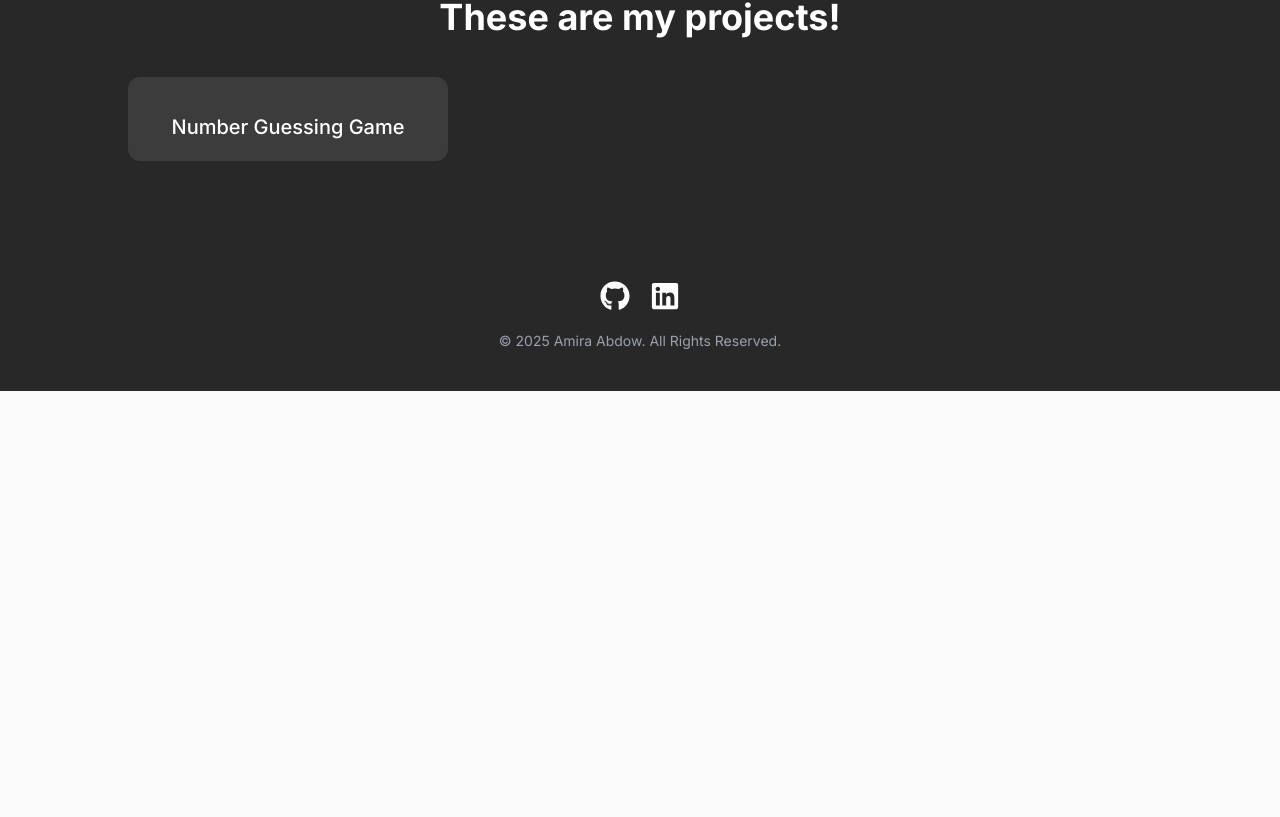
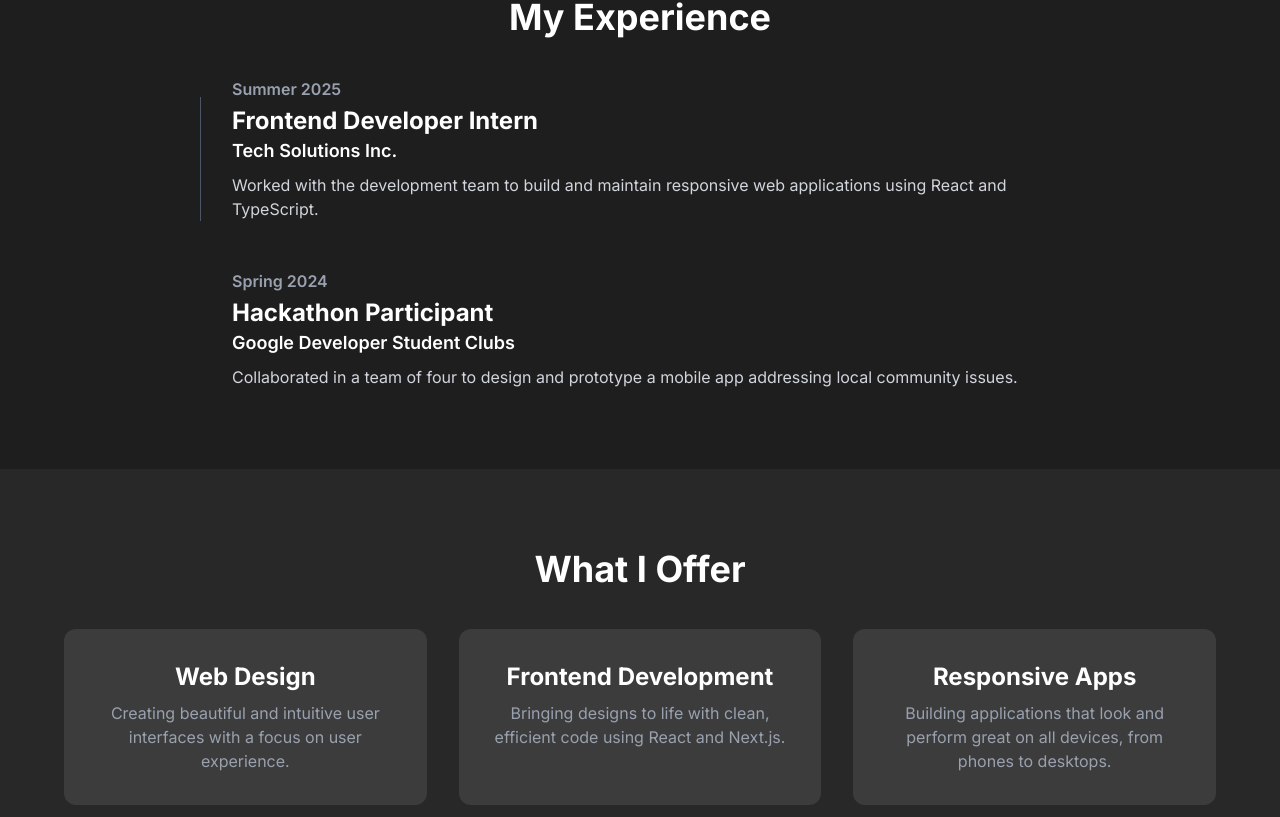
Before and after one commit to amiraTech/personal-portfolio, a Next.js app in the folder personal-portfolio/: page / in a window 1280 px wide. Shown: the part 883-1700 px from the top of the page. Before the commit the page ends 1274 px from the top, so only its background shows below. Built offline with nearby package versions, Linux system fonts and the light colour scheme.

Commit message:
Ensure that the header link for pages doesn't open a blank new page

```diff
--- a/personal-portfolio/app/components/Header.tsx
+++ b/personal-portfolio/app/components/Header.tsx
@@ -10,11 +10,12 @@ export default function Header() {
       </Link>
       <div className="flex items-center gap-4 sm:gap-8">
         <nav className="hidden sm:flex items-center gap-6">
-          <Link href="/about" className="text-sm font-medium hover:text-brand-pink transition-colors">About</Link>
-          <Link href="/projects" className="text-sm font-medium hover:text-brand-pink transition-colors">Projects</Link>
-          <Link href="/experiences" className="text-sm font-medium hover:text-brand-pink transition-colors">Experiences</Link>
-          <Link href="/services" className="text-sm font-medium hover:text-brand-pink transition-colors">Services</Link>
-          <Link href="/contact" className="text-sm font-medium hover:text-brand-pink transition-colors">Contact</Link>
+          {/* Use <a> tags with hash links for scrolling */}
+          <a href="/#about" className="text-sm font-medium hover:text-brand-pink transition-colors">About</a>
+          <a href="/#projects" className="text-sm font-medium hover:text-brand-pink transition-colors">Projects</a>
+          <a href="/#experiences" className="text-sm font-medium hover:text-brand-pink transition-colors">Experiences</a>
+          <a href="/#services" className="text-sm font-medium hover:text-brand-pink transition-colors">Services</a>
+          <a href="/#contacts" className="text-sm font-medium hover:text-brand-pink transition-colors">Contact</a>
         </nav>
         <ThemeToggle />
       </div>
--- a/personal-portfolio/app/page.tsx
+++ b/personal-portfolio/app/page.tsx
@@ -19,7 +19,7 @@ export default function Home() {
       {/* ===== WELCOME SECTION ===== */}
       <section id="about" className="min-h-screen flex items-center px-10">
         <div className="max-w-2xl">
-          <h1 className="text-5xl font-bold leading-tight">Hi! I'm Amira Abdow</h1>
+          <h1 className="text-5xl font-bold leading-tight">Hi! I'm Amira</h1>
           <h3 className="text-3xl font-bold text-brand-red mt-2">Front End Developer</h3>
           <p className="text-base my-5 text-gray-300">
             Lorem ipsum dolor sit, amet consectetur adipisicing elit. Praesentium facilis consequatur perspiciatis, placeat distinctio est voluptatibus.
@@ -34,6 +34,61 @@ export default function Home() {
           </div>
         </div>
       </section>
+
+      {/* ===== EXPERIENCES SECTION ===== */}
+      <section id="experiences" className="py-20 px-10 bg-[#1E1E1E] text-center">
+        <h2 className="text-4xl font-bold mb-10">My Experience</h2>
+        <div className="max-w-4xl mx-auto text-left space-y-12">
+          {/* Experience Item 1 */}
+          <div className="flex gap-6">
+            <div className="flex flex-col items-center">
+              <div className="w-4 h-4 rounded-full bg-brand-pink mt-1"></div>
+              <div className="flex-grow w-px bg-gray-600"></div>
+              </div>
+
+              <div>
+                <p className="font-semibold text-gray-400">Summer 2025</p>
+                <h3 className="text-2xl font-bold mt-1">Frontend Developer Intern</h3>
+                <h4 className="text-lg text-brand-pink font-semibold">Tech Solutions Inc.</h4>
+                <p className="mt-2 text-gray-300">Worked with the development team to build and maintain responsive web applications using React and TypeScript.</p>
+                </div>
+              </div>
+
+              {/* Experience Item 2 */}
+              <div className="flex gap-6">
+                <div className="w-4 h-4 rounded-full bg-brand-pink mt-1"></div>
+                <div>
+                  <p className="font-semibold text-gray-400">Spring 2024</p>
+                  <h3 className="text-2xl font-bold mt-1">Hackathon Participant</h3>
+                  <h4 className="text-lg text-brand-pink font-semibold">Google Developer Student Clubs</h4>
+                  <p className="mt-2 text-gray-300">Collaborated in a team of four to design and prototype a mobile app addressing local community issues.</p>
+              </div>
+            </div>
+            </div>
+        </section>
+
+        {/* ===== SERVICES SECTION ===== */}
+        <section id="services" className="py-20 px-10 bg-[#282828] text-center">
+          <h2 className="text-4xl font-bold mb-10">What I Offer</h2>
+          <div className="grid grid-cols-1 md:grid-cols-3 gap-8 max-w-6xl mx-auto">
+            {/* Service 1 */}
+            <div className="bg-[#3c3c3c] p-8 rounded-xl">
+              <h3 className="text-2xl font-bold mb-2">Web Design</h3>
+              <p className="text-gray-400">Creating beautiful and intuitive user interfaces with a focus on user experience.</p>
+              </div>
+
+              {/* Service 2 */}
+               <div className="bg-[#3c3c3c] p-8 rounded-xl">
+                <h3 className="text-2xl font-bold mb-2">Frontend Development</h3>
+                <p className="text-gray-400">Bringing designs to life with clean, efficient code using React and Next.js.</p>
+                </div>
+                {/* Service 3 */}
+                <div className="bg-[#3c3c3c] p-8 rounded-xl">
+                  <h3 className="text-2xl font-bold mb-2">Responsive Apps</h3>
+                  <p className="text-gray-400">Building applications that look and perform great on all devices, from phones to desktops.</p>
+                  </div>
+                </div>
+            </section>
 
       {/* ===== PROJECTS SECTION ===== */}
       <section id="projects" className="py-20 px-10 bg-[#282828] text-center">
@@ -63,7 +118,7 @@ export default function Home() {
             <FaLinkedin />
           </a>
         </div>
-        <p className="text-sm text-gray-400">&copy; 2025 Amira Abdow. All Rights Reserved.</p>
+        <p className="text-sm text-gray-400">&copy; 2025 Amira A. All Rights Reserved.</p>
       </footer>
     </main>
   );
```
